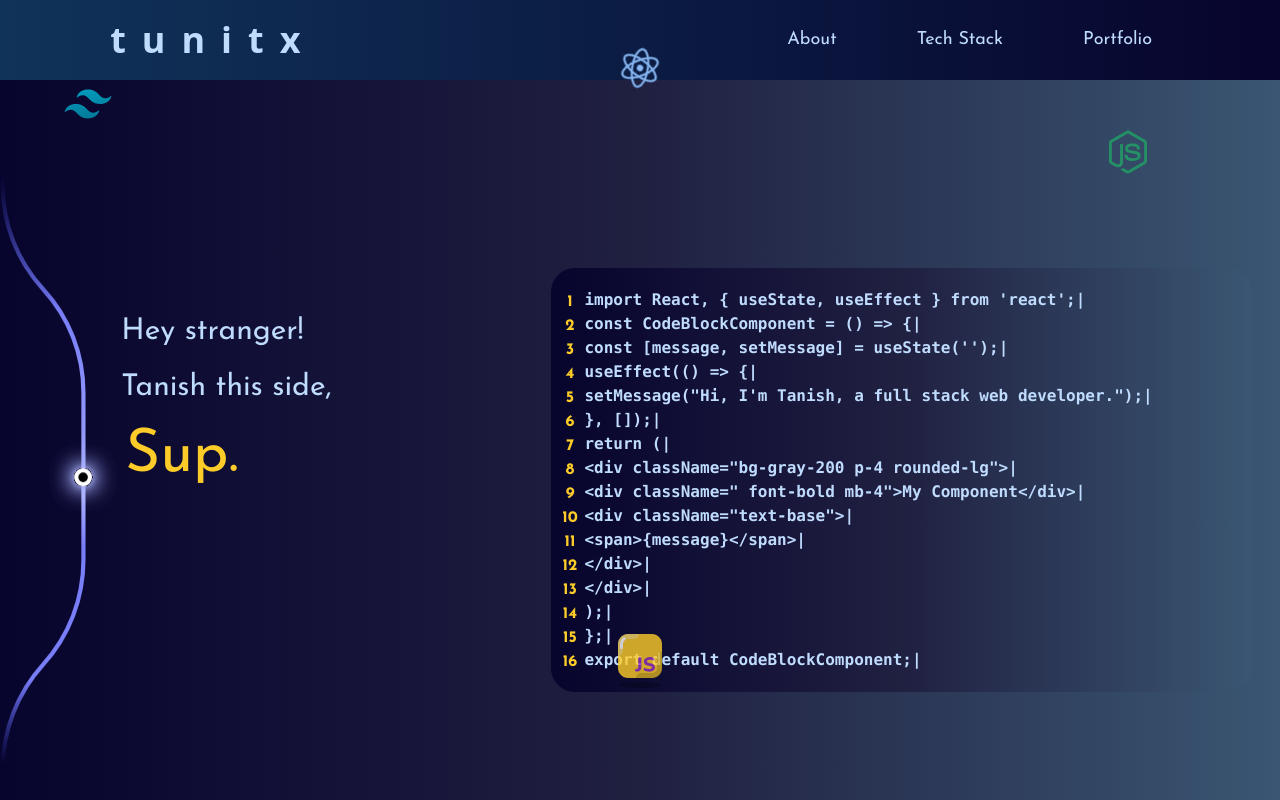
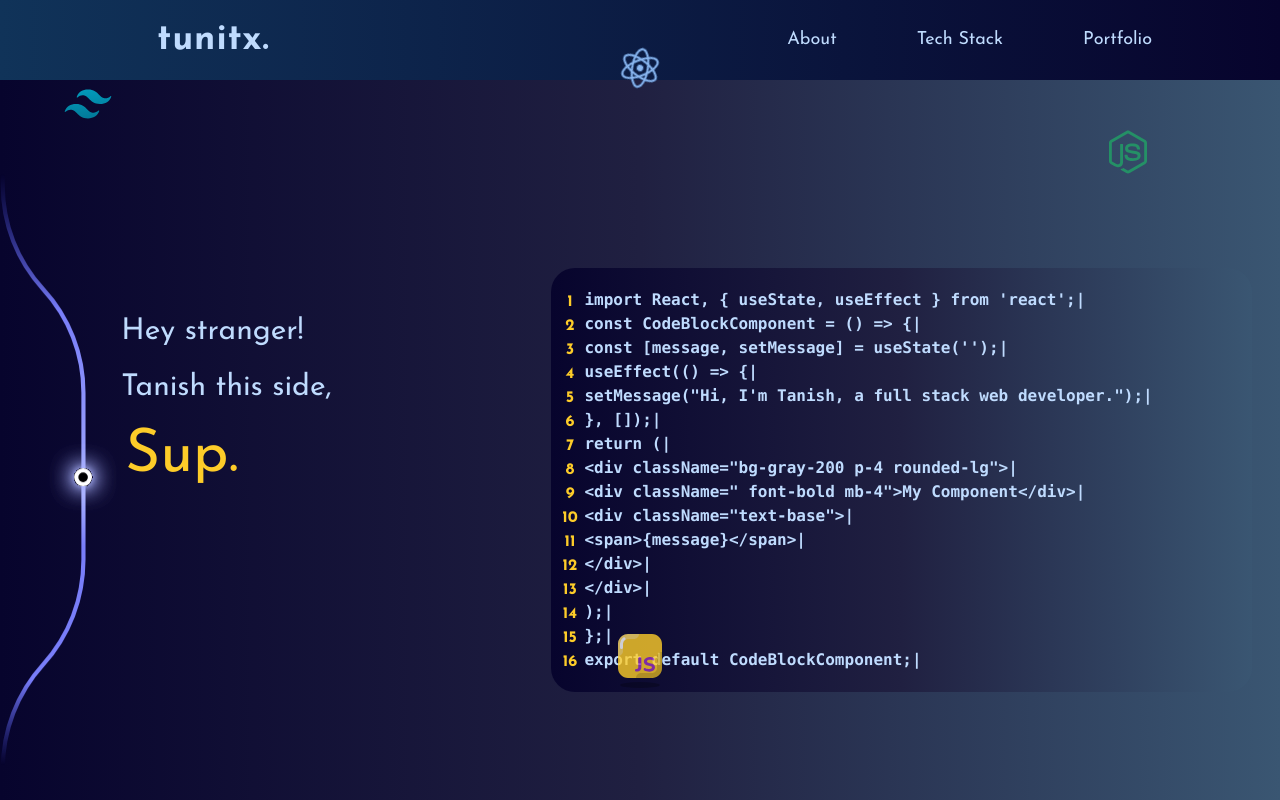
Before and after one commit to tunitx/tunitx, a React (Vite) app: page / in a window 1280 px wide. Shown: the top 800 px of the page. Built offline with nearby package versions, Linux system fonts and the light colour scheme; what tailwindcss-gradients would draw is missing.

Commit message:
ui fixes

```diff
--- a/src/Common/Footer.jsx
+++ b/src/Common/Footer.jsx
@@ -10,7 +10,7 @@ export function Footer() {
             <VisibilitySensor partialVisibility>
               {({ isVisible }) => (
                 <h1
-                  className={`opacity-0 self-center text-2xl font-extrabold lg:text-4xl tracking-wide font-josefin  whitespace-nowrap text-blue-200   transition-all duration-300 cursor-pointer hover:animate-pulse transform ${
+                  className={`opacity-0 self-center text-2xl font-extrabold lg:text-4xl tracking-wide font-josefin  whitespace-nowrap text-blue-200   transition-all duration-300 cursor-pointer  transform ${
                     isVisible ? "animate-onLoad opacity-100" : ""
                   }`}
                 >
--- a/src/Common/NavBar.jsx
+++ b/src/Common/NavBar.jsx
@@ -19,8 +19,8 @@ export function NavBar() {
     <nav className="bg-gradient-to-r from-[rgb(16,51,89)]  to-color1 opacity-75 lg:opacity-100 h-[5rem] flex justify-between w-screen fixed z-[500] lg:relative lg:z-0 ">
       <div className=" w-1/3 h-full  flex items-center justify-center animate-leftToRight ">
         <a href="/">
-          <h1 className="text-blue-200 px-12 lg:px-0 tracking-widest lg:tracking-tunitx  hover:tracking-tunitx  text-2xl lg:text-4xl  font-extrabold transition-all duration-300 ">
-            tunitx
+          <h1 className="text-blue-200 px-12 lg:px-0 text-2xl hover:tracking-tunitx font-extrabold lg:text-4xl tracking-wide   whitespace-nowrap  font-josefin transition-all duration-300 ">
+            tunitx.
           </h1>
         </a>
       </div>
@@ -142,7 +142,6 @@ export function NavBar() {
           </div>
         </ul>
       )}
-
     </nav>
   );
 }
--- a/src/components/About.jsx
+++ b/src/components/About.jsx
@@ -27,7 +27,9 @@ export function About() {
         "perspective(500px) rotateY(0deg) rotateX(0deg) scale3d(1, 1, 1)",
       transition: "transform 0.5s ease-out",
     });
+
   };
+
   return (
     <div className="flex flex-row flex-wrap lg:flex-nowrap justify-between items-center  w-screen  h-[120vh] lg:min-h-screen about bg-[rgb(11,8,48)] ">
       {/* profile card */}
@@ -58,7 +60,7 @@ export function About() {
                   Tanish Anand
                 </h1>
                 <p className="text-gray-200 font-extrabold ml-1 text-xl">
-                  Web Developer
+                  CSE undergrad
                 </p>
                 <a className=" text-blue-400  group-hover:opacity-100 opacity-0 transform transition-all delay-300 duration-500 text-base ml-1">
                   tunitx@icloud.com
@@ -81,12 +83,7 @@ export function About() {
               Hey.
             </h1>
             <p className="text-xl lg:text-2xl whitespace-pre-line text-blue-200 py-2 inline tracking-[0.0.20rem">
-              So I was siting idle one day back at home when I was like Hey
-              <a href="https://tushar885.github.io/" target="_blank">
-                <span className="text-[rgb(46,160,67)]"> Tushar Sharma </span>
-              </a>
-              has a website why not me? anyway Im a full stack web developer
-              focused on React, Next, Node, Mongo along with Significant experience in Cloud technologies like AWS and Azure.
+            I am a CSE undergrad skilled in React, Next.js, Node.js, System Design, Java and AWS, with a strong focus on problem-solving and data structures & algorithms. Currently seeking an SDE role to apply my knowledge to real-life projects and innovative solutions.
             </p>
           </div>
         )}
--- a/src/components/Banner.jsx
+++ b/src/components/Banner.jsx
@@ -4,9 +4,8 @@ import { useState } from "react";
 import sec_branch from "../assets/git-branch-security.svg";
 import VisibilitySensor from "react-visibility-sensor";
 
-import hljs from "highlight.js";
-import "highlight.js/styles/github.css"; // choose your style
-import nxt from "../assets/nextjs.svg";
+import "highlight.js/styles/github.css";
+
 
 export function Banner() {
   const codeBlock = `
--- a/src/components/Projects.jsx
+++ b/src/components/Projects.jsx
@@ -88,7 +88,7 @@ export function ProjectsCarousel() {
   return (
     <div className="about bg-[rgb(11,8,48)]">
       <div
-        className="flex flex-row flex-wrap lg:pt-[100px]  justify-evenly items-center h-[140vh] w-screen  lg:h-fit "
+        className="flex flex-row flex-wrap lg:pt-[100px]  justify-evenly items-center h-[140vh] w-screen  lg:h-fit"
         id="portfolio-section"
       >
         <VisibilitySensor partialVisibility>
@@ -102,7 +102,8 @@ export function ProjectsCarousel() {
                 My Projects
               </h1>
               <h2 className="text-xl text-blue-200 ">
-                Been working on React since last one year, the recent major
+              I have worked on various projects utilizing React.js, Next.js, and Node.js, incorporating innovative ideas like blockchain technology to create real-world solutions. Through internships and freelance work, I've gained hands-on experience in full-stack development, delivering scalable and efficient applications while solving complex challenges.
+                The recent major
                 project I've worked on is for{" "}
                 <a href="https://khojope.com/" target="_blank">
                   <span className="text-[#d45640]">Khojo Right Now</span>{" "}
--- a/tailwind.config.js
+++ b/tailwind.config.js
@@ -17,7 +17,7 @@ export default {
       //   'left': '38rem'
       // },
       letterSpacing: {
-        'tunitx': '1rem',
+        'tunitx': '0.7rem',
       },
       backgroundImage: {
         'bg-stars': "url('./src/assets/bg-stars-1.webp')",
```
